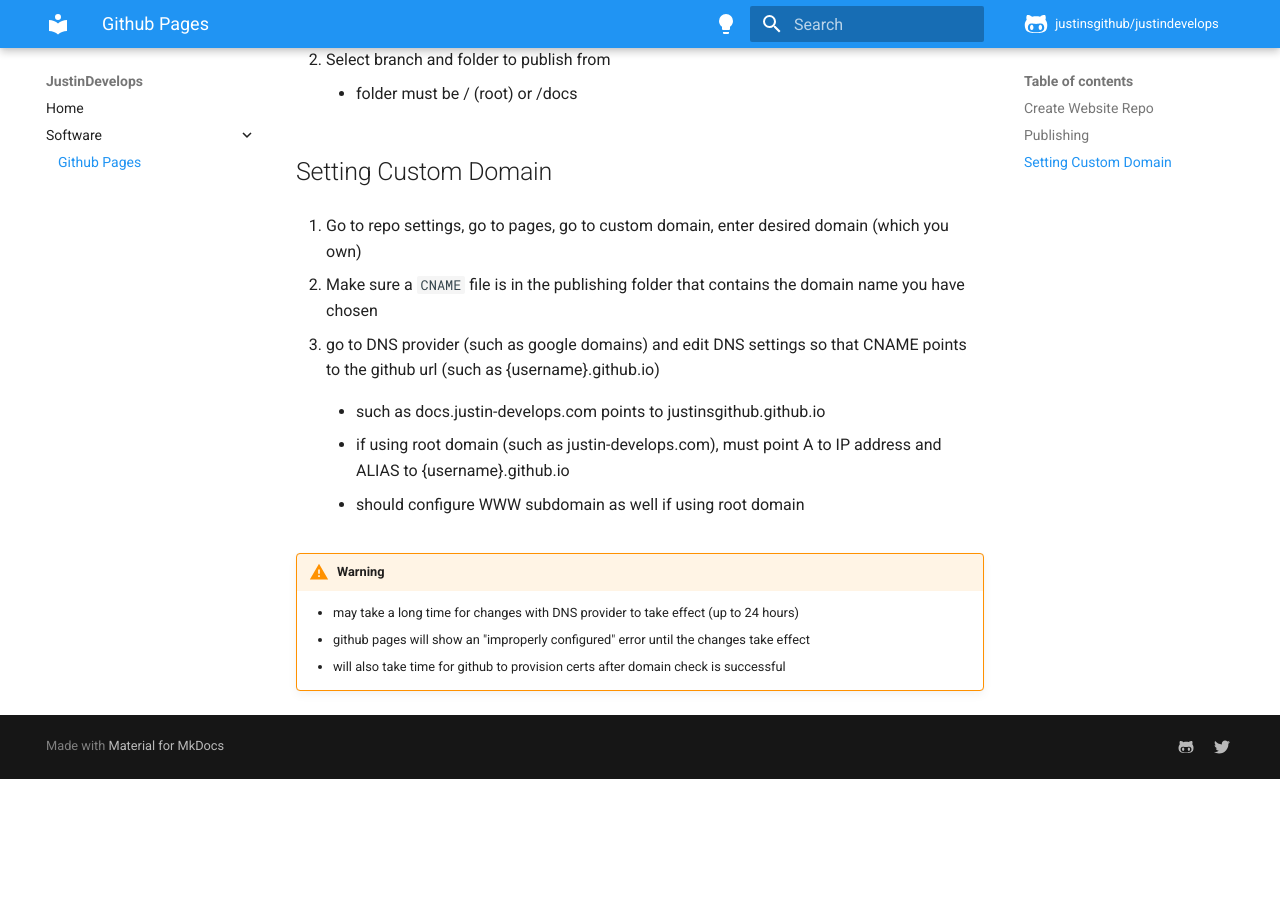
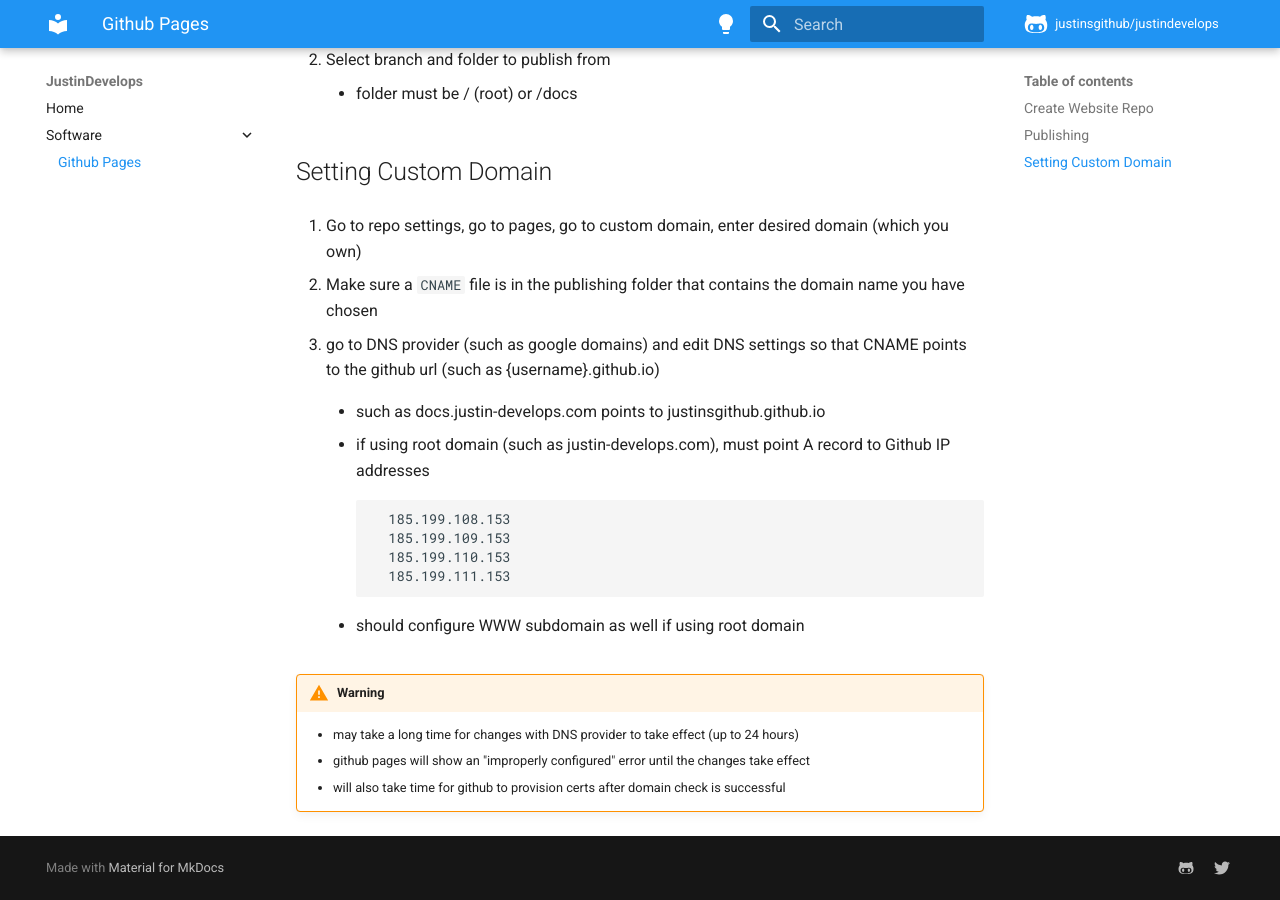
Before and after one commit to justinsgithub/justindevelops, an MkDocs documentation site: the page built from markdown/software/github/pages/index.md, in a window 1280 px wide and 900 px high, scrolled down 804 px. Built offline with MkDocs 1.6.1 and Material for MkDocs 9.7.7, drawn with Linux system fonts in a browser that asks for light colours; comment, search, counter and statistics services are not loaded; before the commit the page ends 1583 px from its top, so only the background shows below that.

Commit message:
add github pages IPs

````diff
--- a/markdown/software/github/pages/index.md
+++ b/markdown/software/github/pages/index.md
@@ -1,4 +1,6 @@
 # Github Pages
+
+<!-- Video:[]() -->
 
 Host your own website for free, with custom domain using Github Pages
 
@@ -46,7 +48,13 @@
 
     - such as docs.justin-develops.com points to justinsgithub.github.io
 
-    - if using root domain (such as justin-develops.com), must point A to IP address and ALIAS to {username}.github.io
+    - if using root domain (such as justin-develops.com), must point A record to Github IP addresses
+    ```
+      185.199.108.153
+      185.199.109.153
+      185.199.110.153
+      185.199.111.153
+    ```
 
     - should configure WWW subdomain as well if using root domain
 
````
